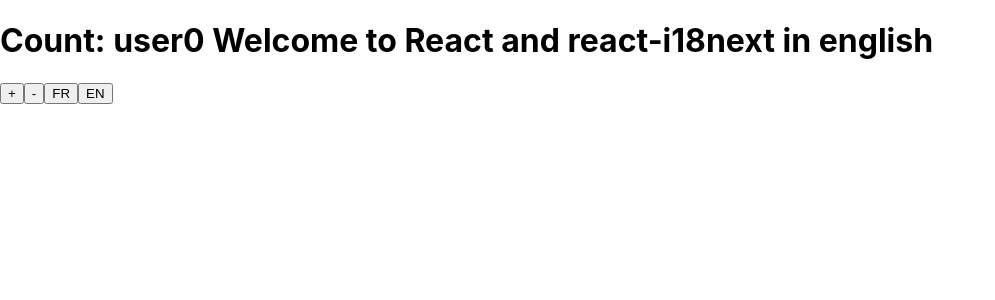
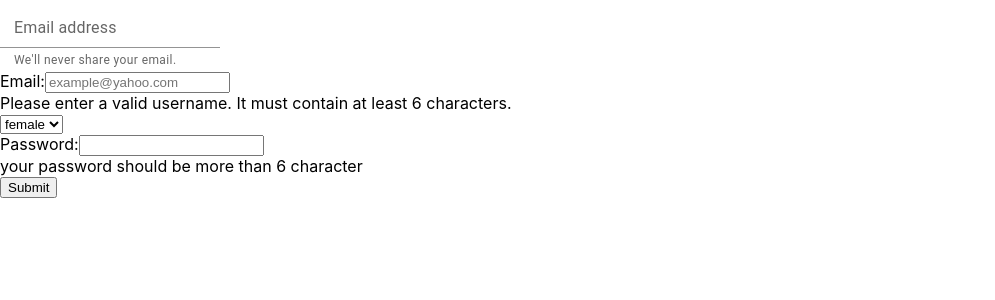
Before and after one commit to souravghosh16/todo-react-app, a React (Create React App) app: page / in a window 1280 px wide. Shown: the top 300 px of the page, without its empty margins (0-995 px from the left). Built offline with nearby package versions, Linux system fonts and the light colour scheme; no server answers.

Commit message:
updated code

```diff
--- a/src/App.js
+++ b/src/App.js
@@ -4,7 +4,14 @@
 import { increment, decrement } from './reducer/counter';
 import { useTranslation } from 'react-i18next';
 import i18n from 'i18next'
+import {
+  createBrowserRouter,
+  RouterProvider,
+} from "react-router-dom";
+import routes from './routes'
 
+import { fetchApiData } from './api/api'
+import { useEffect } from 'react';
 
 function App() {
   const { t } = useTranslation();
@@ -16,13 +23,21 @@
     i18n.changeLanguage(param)
   }
 
+const router = createBrowserRouter(routes)
+
+
+useEffect(()=> {
+  const data = fetchApiData()
+}, [])
+
   return (
       <div>
-          <h1>Count: user{count} {t('Welcome to React')} </h1>
+          {/* <h1>Count: {count} {t('Welcome to React')} </h1>
           <button onClick={() => dispatch(increment())}>+</button>
           <button onClick={() => dispatch(decrement())}>-</button>
           <button onClick={() => swicthlanguage('fr')}>FR</button>
-          <button onClick={() => swicthlanguage('en')}>EN</button>
+          <button onClick={() => swicthlanguage('en')}>EN</button> */}
+          <RouterProvider router={router}/>
       </div>
   );
 }
--- /dev/null
+++ b/src/api/api.js
@@ -0,0 +1,15 @@
+export const fetchApiData = async () => {
+    fetch('https://api.coindesk.com/v1/bpi/1currentprice.json')
+        .then(response => {
+            if (!response.ok) {
+                throw new Error('Network response was not ok');
+            }
+            return response.json(); // Parse JSON response
+        })
+        .then(data => {
+            console.log(data); // Handle the data
+        })
+        .catch(error => {
+            console.error('There has been a problem with your fetch operation:', error);
+        });
+}
--- /dev/null
+++ b/src/api/pages/Muicomponents.js
@@ -0,0 +1,14 @@
+import React from 'react'
+import MuiButon from '../../compoennts/Mui Compoents/MuiButon'
+import { Typography } from '@mui/material'
+import MuiTextComponent from '../../compoennts/Mui Compoents/MuiTextComponent'
+
+export default function Muicomponents() {
+  return (
+    <div>
+        <Typography variant='h5'>Mui Button</Typography>
+        <MuiButon/>
+        <MuiTextComponent/>
+    </div>
+  )
+}
--- /dev/null
+++ b/src/compoennts/ContactUs.js
@@ -0,0 +1,15 @@
+import React from 'react'
+import { Typography } from '@mui/material'
+
+export const ContactUs = () => {
+  return (
+    <div>
+        <Typography variant='h1'>H1</Typography>
+        <Typography variant='h2'>H2</Typography>
+        <Typography variant='h3'>H3</Typography>
+        <Typography variant='h4'>H4</Typography>
+        <Typography variant='h5'>H5</Typography>
+        <Typography variant='h6'>H6</Typography>
+    </div>
+  )
+}
--- /dev/null
+++ b/src/compoennts/Mui Compoents/MuiButon.js
@@ -0,0 +1,33 @@
+import React, { useState } from 'react'
+import { Button, Stack, ToggleButton, ToggleButtonGroup } from '@mui/material'
+import FormatBoldIcon from '@mui/icons-material/FormatBold';
+import FormatItalic from '@mui/icons-material/FormatItalic';
+import FormatUnderlined from '@mui/icons-material/FormatUnderlined';
+export default function MuiButon() {
+  const [formats, setFormats] = React.useState(() => ['bold', 'italic']);
+  const handleFormatChnage = (event, updatedFormats)=>{
+    console.log(updatedFormats)
+    setFormats(updatedFormats)
+  }
+  console.log(formats)
+  return (
+    <div>
+        <Stack direction={'row'}>
+        <Button variant='text'>Text</Button>
+        <Button variant='contained'>Contained</Button>
+        <Button variant='outlined'>Outlined</Button>
+        </Stack>
+        <Stack direction={'row'}>
+        <ToggleButtonGroup
+          value={formats}
+          onChange={handleFormatChnage}
+          aria-label="text formatting"
+        >
+          <ToggleButton value={'bold'} aria-label='bold'><FormatBoldIcon /></ToggleButton>
+          <ToggleButton value={'italic'} aria-label='italic' ><FormatItalic /></ToggleButton>
+          <ToggleButton value={'underlined'} aria-label='underlined' ><FormatUnderlined /></ToggleButton>
+        </ToggleButtonGroup>
+        </Stack>
+    </div>
+  )
+}
--- /dev/null
+++ b/src/compoennts/Mui Compoents/MuiTextComponent.js
@@ -0,0 +1,17 @@
+import { FormControl, Input, InputLabel, Stack, TextField } from '@mui/material'
+import React from 'react'
+
+export default function MuiTextComponent() {
+  return (
+    <Stack spacing={4}>
+      <Stack direction={'row'} spacing={2}>
+        <TextField label={'Name'} variant='outlined'/>
+        <TextField label={'Name'} variant='outlined' size='small' required color={'secondary'} helperText="please make a reuired"/>
+        <FormControl variant="standard">
+        <InputLabel htmlFor="component-simple">Name</InputLabel>
+        <Input required id="component-simple" defaultValue="Composed TextField" />
+      </FormControl>
+      </Stack>
+    </Stack>
+  )
+}
--- /dev/null
+++ b/src/compoennts/error-page.js
@@ -0,0 +1,16 @@
+import { useRouteError } from "react-router-dom";
+
+export default function ErrorPage() {
+  const error = useRouteError();
+  console.error(error);
+
+  return (
+    <div id="error-page">
+      <h1>Oops!</h1>
+      <p>Sorry, an unexpected error has occurred.</p>
+      <p>
+        <i>{error.statusText || error.message}</i>
+      </p>
+    </div>
+  );
+}
--- /dev/null
+++ b/src/compoennts/login.js
@@ -0,0 +1,87 @@
+import { useState } from "react";
+import { useForm, SubmitHandler } from "react-hook-form"
+import { FormControl, FormHelperText, Input, InputLabel } from '@mui/material';
+
+
+const Login = () => {
+  const {
+    register,
+    handleSubmit,
+    watch,
+    formState: { errors } } = useForm()
+  const [input, setInput] = useState({
+    username: "",
+    password: "",
+  });
+
+  const onSubmit = (data) => console.log(data)
+
+  const handleSubmitEvent = (e) => {
+    e.preventDefault();
+    if (input.username !== "" && input.password !== "") {
+      //dispatch action from hooks
+    }
+    alert("please provide a valid input");
+  };
+
+  const handleInput = (e) => {
+    const { name, value } = e.target;
+    setInput((prev) => ({
+      ...prev,
+      [name]: value,
+    }));
+  };
+
+  return (
+    <>
+      <FormControl>
+        <InputLabel htmlFor="my-input">Email address</InputLabel>
+        <Input id="my-input" aria-describedby="my-helper-text" />
+        <FormHelperText id="my-helper-text">We'll never share your email.</FormHelperText>
+      </FormControl>
+
+      <form onSubmit={handleSubmit(onSubmit)}>
+        <div className="form_control">
+          <label htmlFor="user-email">Email:</label>
+          <input
+            type="email"
+            id="user-email"
+            name="email"
+            placeholder="example@yahoo.com"
+            aria-describedby="user-email"
+            aria-invalid="false"
+            onChange={handleInput}
+            {...register("email", { required: true, maxLength: 20 })}
+          />
+          <div id="user-email" className="sr-only">
+            Please enter a valid username. It must contain at least 6 characters.
+          </div>
+        </div>
+        <select {...register("gender")}>
+          <option value="female">female</option>
+          <option value="male">male</option>
+          <option value="other">other</option>
+        </select>
+        <div className="form_control">
+          <label htmlFor="password">Password:</label>
+          <input
+            type="password"
+            id="password"
+            name="password"
+            aria-describedby="user-password"
+            aria-invalid="false"
+            onChange={handleInput}
+            {...register("password", { required: true, maxLength: 7 })}
+          />
+          <div id="user-password" className="sr-only">
+            your password should be more than 6 character
+          </div>
+
+        </div>
+        <button type="submit" className="btn-submit">Submit</button>
+      </form>
+    </>
+  );
+};
+
+export default Login;
--- /dev/null
+++ b/src/routes.js
@@ -0,0 +1,23 @@
+import ErrorPage from "./compoennts/error-page";
+import Login from "./compoennts/login";
+import { ContactUs } from "./compoennts/ContactUs";
+import Muicomponents from "./api/pages/Muicomponents";
+
+const routes = [{
+    path: '/',
+    element: <Login />,
+    errorElement: <ErrorPage />,
+},
+{
+    path: '/contact-us',
+    element: <ContactUs />,
+    errorElement: <ErrorPage />,
+},
+{
+    path: '/mui',
+    element: <Muicomponents />,
+    errorElement: <ErrorPage />,
+}
+]
+
+export default routes;
```
Also changed, not shown: package.json (+7 -0 lines), src/api/interceptor.js (added, +57 -0 lines), 1 other file (tests, documents, lock files or other folders).
